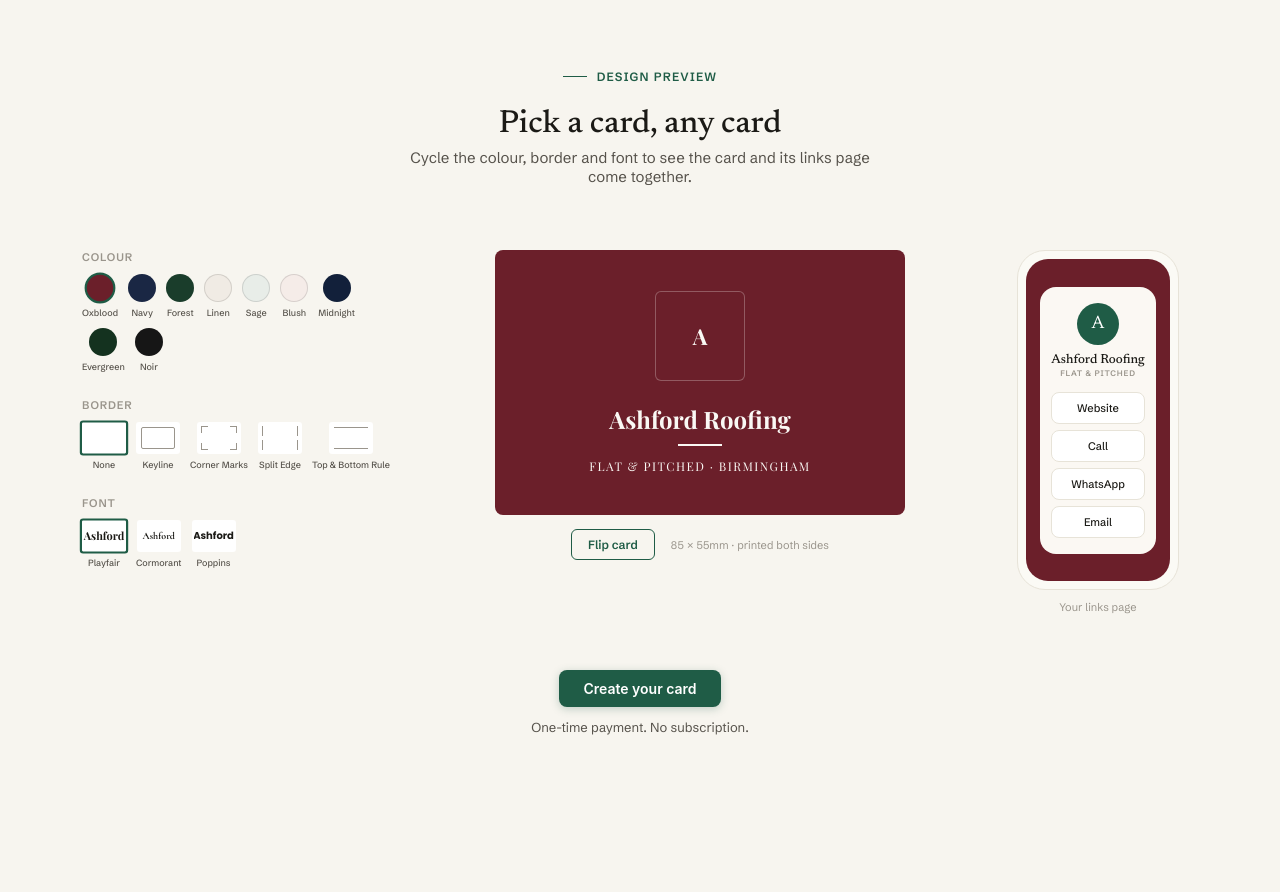
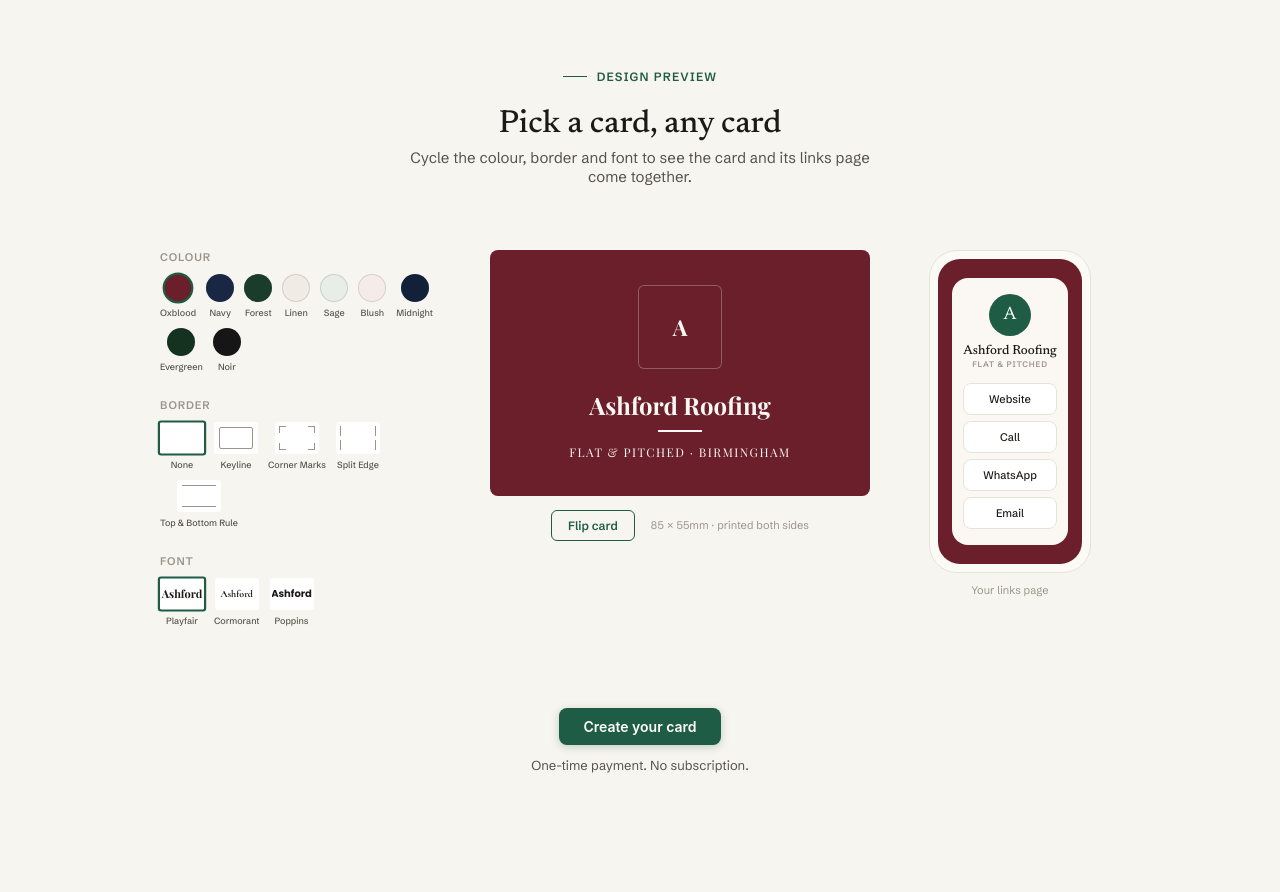
Before and after one commit to Faisal98m/cardbranch, a Flask app: page / in a window 1280 px wide. Shown: the part 818-1710 px from the top of the page. Run offline with Flask 3, Linux system fonts and the light colour scheme; some libraries are stand-ins or nearby versions.

Commit message:
Rebalance theme browser card and phone proportions

```diff
--- a/templates/public/_theme_browser.html
+++ b/templates/public/_theme_browser.html
@@ -135,9 +135,10 @@
   color: var(--text-secondary);
 }
 .cb-design-grid {
+  justify-content: center;
   display: grid;
-  grid-template-columns: 320px 1fr 200px;
-  gap: 40px;
+  grid-template-columns: 300px minmax(340px, 380px) 220px;
+  gap: 30px;
   align-items: start;
 }
 
@@ -221,7 +222,7 @@
 
 .cb-design-preview {
   width: 100%;
-  max-width: 410px;
+  max-width: 380px;
   margin: 0 auto;
 }
 .cb-design-card {
@@ -325,10 +326,12 @@
 
 .cb-design-phone-col {
   max-width: 220px;
-  margin: 0 auto;
+  margin-top: 0;
+  margin-left: auto;
+  margin-right: auto;
 }
 .cb-design-phone {
-  aspect-ratio: 9 / 19;
+  aspect-ratio: 9 / 18;
   border-radius: 28px;
   border: 1px solid var(--border);
   background: var(--bg-secondary);
```
